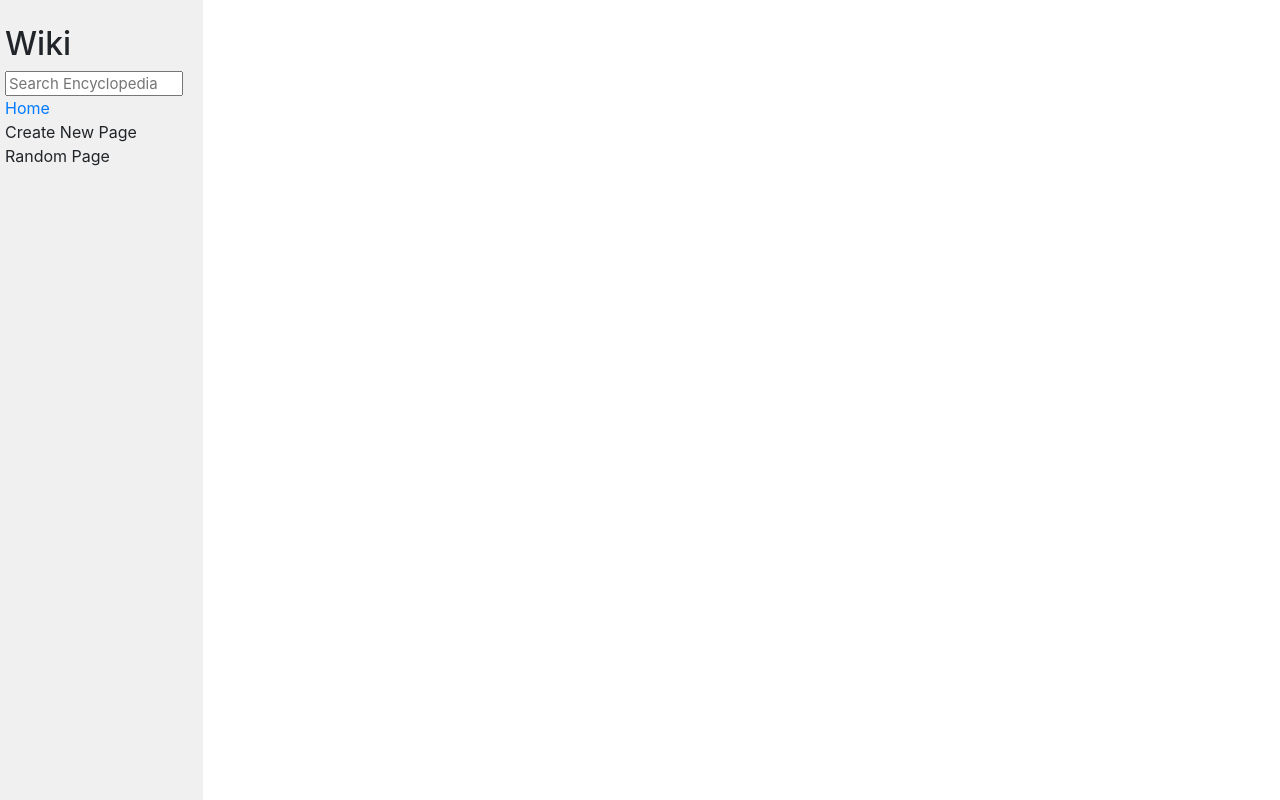
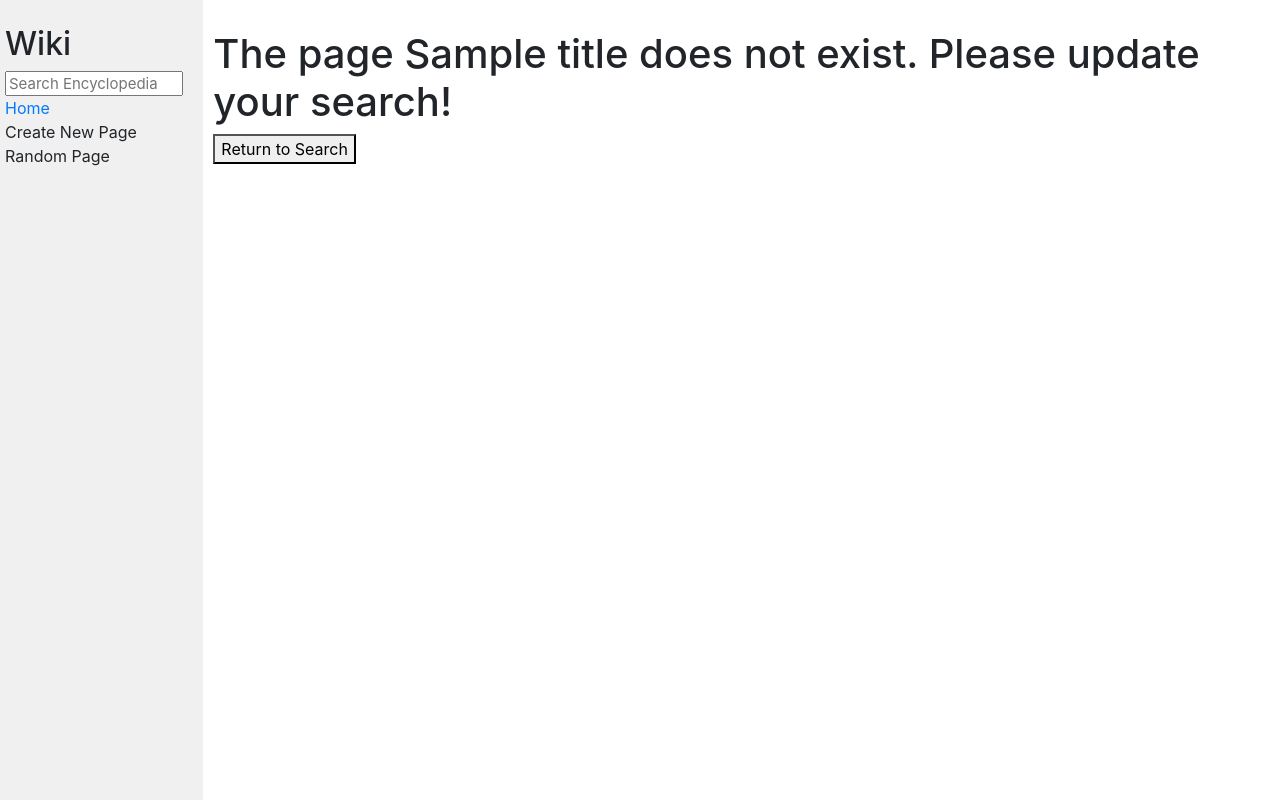
Before and after one commit to DurjaMan27/cs50w, a Django app: template Project1/wiki/encyclopedia/templates/encyclopedia/error.html in a window 1280 px wide. Run offline with Django 4.2, Linux system fonts and the light colour scheme; the template is opened without the code that fills it: most values are stand-ins (such as "Sample title", 1, 10 or a date in 2020); some libraries are stand-ins or nearby versions.

Commit message:
Adding some more messaging in error message

```diff
--- a/Project1/wiki/encyclopedia/templates/encyclopedia/error.html
+++ b/Project1/wiki/encyclopedia/templates/encyclopedia/error.html
@@ -5,5 +5,6 @@
 {% endblock %}
 
 {% block body %}
-
+    <h1>The page {{ title }} does not exist. Please update your search!</h1>
+    <button type="button" href="index.html">Return to Search</button>
 {% endblock %}
```
